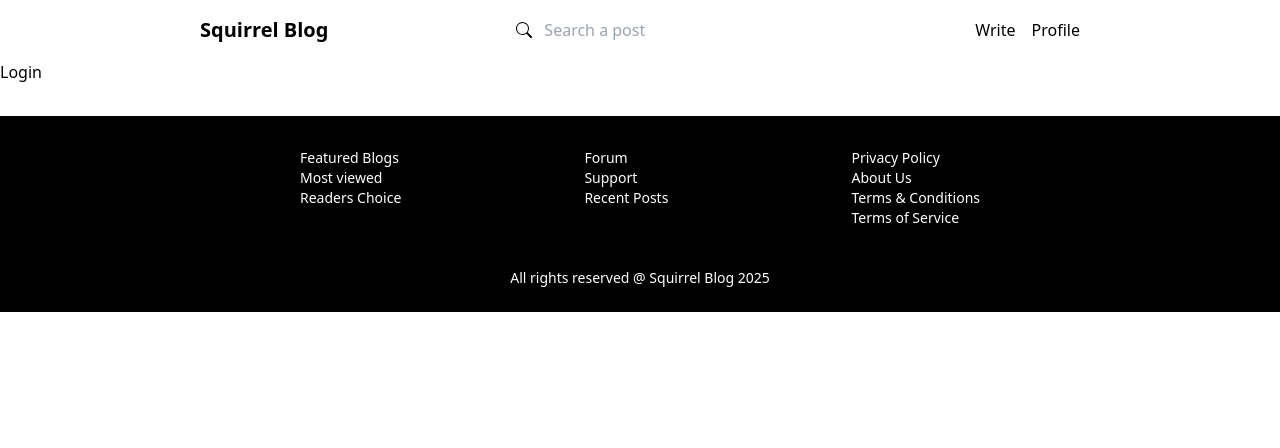
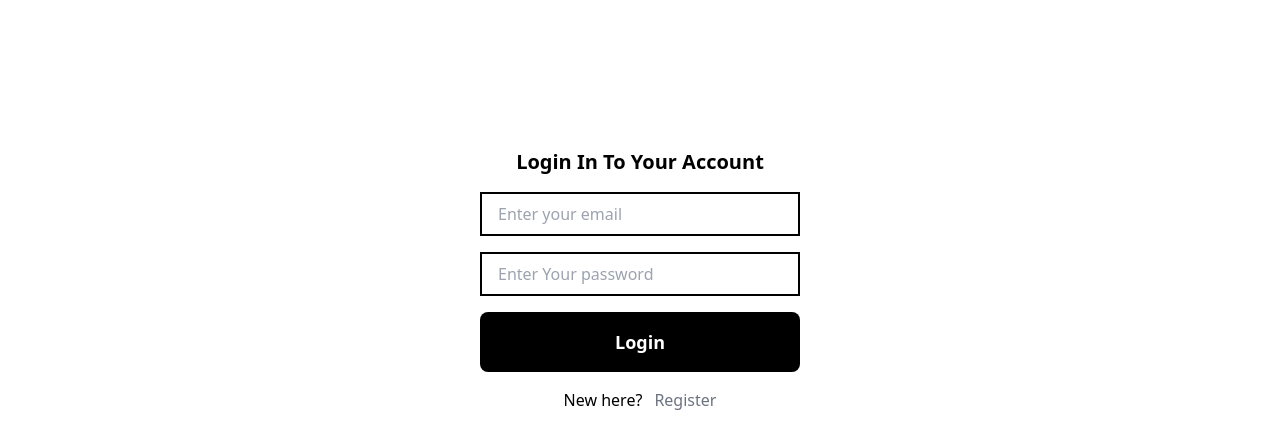
Before and after one commit to Katleho14/Blog-App, a React (Vite) app in the folder frontend/: page /login in a window 1280 px wide. Shown: the top 448 px of the page. Built offline with nearby package versions, Linux system fonts and the light colour scheme.

Commit message:
feat: update layout and functionality of Home, Login, and Register pages; integrate Navbar and Footer components

```diff
--- a/frontend/src/App.jsx
+++ b/frontend/src/App.jsx
@@ -1,5 +1,4 @@
-import Footer from "./components/Footer"
-import Navbar from "./components/Navbar"
+
 import { Routes, Route } from "react-router-dom";
 import Home from './pages/Home'
 import Login from './pages/Login'
@@ -8,13 +7,13 @@ import Register from './pages/Register'
 const App = () => {
   return (
     <div>
-      <Navbar />
+
       <Routes>
 <Route exact path="/" element={<Home />} />
 <Route exact path="/login" element={<Login />} />
 <Route exact path="/register" element={<Register />} />
       </Routes>
-      <Footer />
+
     </div>
   )
 }
--- a/frontend/src/components/Navbar.jsx
+++ b/frontend/src/components/Navbar.jsx
@@ -2,7 +2,7 @@ import { Link } from "react-router-dom";
 import { BsSearch } from 'react-icons/bs'
 
 const Navbar = () => {
-  const user=true
+  const user=false
   return (
     <div className="flex items-center justify-between px-6 md:px-[200px] py-4">
 <h1 className="text-xl font-extrabold"><Link to ="/">Squirrel Blog</Link></h1>
--- a/frontend/src/pages/Home.jsx
+++ b/frontend/src/pages/Home.jsx
@@ -1,14 +1,21 @@
 import HomePost from "../components/HomePost"
+import Navbar from "../components/Navbar"
+import Footer from "../components/Footer"
 
 const Home = () => {
   return (
-    <div className="px-8 md:px-[200px]">
+    <>
+ <Navbar />
+<div className="px-8 md:px-[200px]">
         <HomePost />
         <HomePost />
         <HomePost />
         <HomePost />
         <HomePost />
         </div>
+        <Footer />
+    </>
+
   )
 }
 
--- a/frontend/src/pages/Login.jsx
+++ b/frontend/src/pages/Login.jsx
@@ -1,8 +1,19 @@
-
+import { Link } from 'react-router-dom'
 
 const Login = () => {
   return (
-    <div>Login</div>
+    <div className="w-full flex justify-center items-center h-[70vh]">
+<div className="flex flex-col justify-center items-center space-y-4 w-[80%] md:w-[25%]">
+<h1 className="text-xl font-bold text-left">Login In To Your Account</h1>
+<input className="w-full px-4 py-2 border-2 border-black outline-0" type="text" placeholder="Enter your email" />
+<input className="w-full px-4 py-2 border-2 border-black outline-0" type="password" placeholder="Enter Your password" />
+<button className="w-full px-4 py-4 text-lg font-bold text-white bg-black rounded-lg hover:bg-gray-500 hover:text-black">Login</button>
+<div className=" flex justify-center items-center space-x-3">
+<p>New here?</p>
+<p className="text-gray-500 hover:text-black"><Link to="/register">Register</Link></p>
+</div>
+</div>
+    </div>
   )
 }
 
--- a/frontend/src/pages/Register.jsx
+++ b/frontend/src/pages/Register.jsx
@@ -2,7 +2,19 @@
 
 const Register = () => {
   return (
-    <div>Register</div>
+    <div className="w-full flex justify-center items-center h-[70vh]">
+    <div className="flex flex-col justify-center items-center space-y-4 w-[80%] md:w-[25%]">
+    <h1 className="text-xl font-bold text-left">Create an account</h1>
+    <input className="w-full px-4 py-2 border-2 border-black outline-0" type="text" placeholder="Enter your username" />
+    <input className="w-full px-4 py-2 border-2 border-black outline-0" type="text" placeholder="Enter your email" />
+    <input className="w-full px-4 py-2 border-2 border-black outline-0" type="password" placeholder="Enter Your password" />
+    <button className="w-full px-4 py-4 text-lg font-bold text-white bg-black rounded-lg hover:bg-gray-500 hover:text-black">Register</button>
+    <div className=" flex justify-center items-center space-x-3">
+    <p>Already have an account?</p>
+    <p className="text-gray-500 hover:text-black"><Link to="/login">Login</Link></p>
+    </div>
+    </div>
+        </div>
   )
 }
 
```
